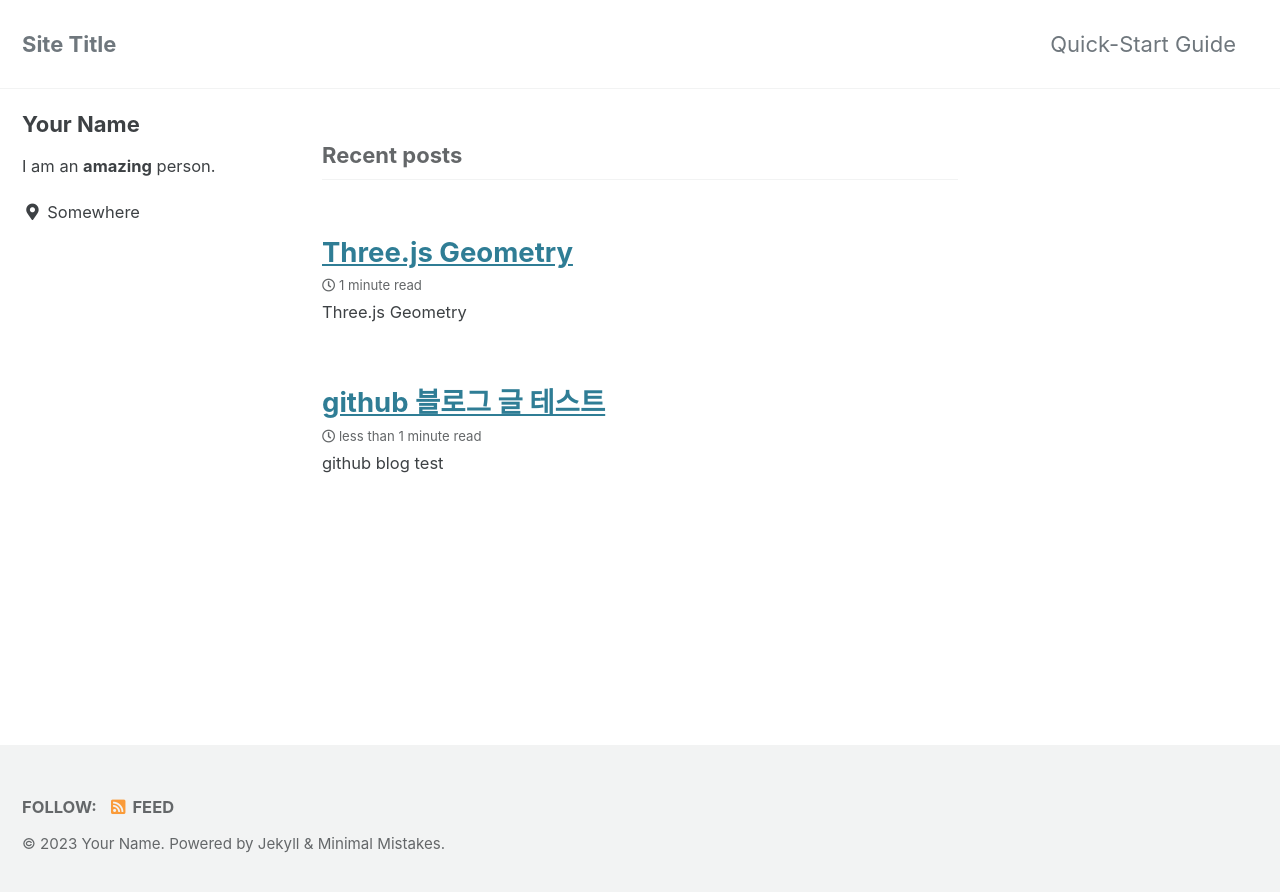
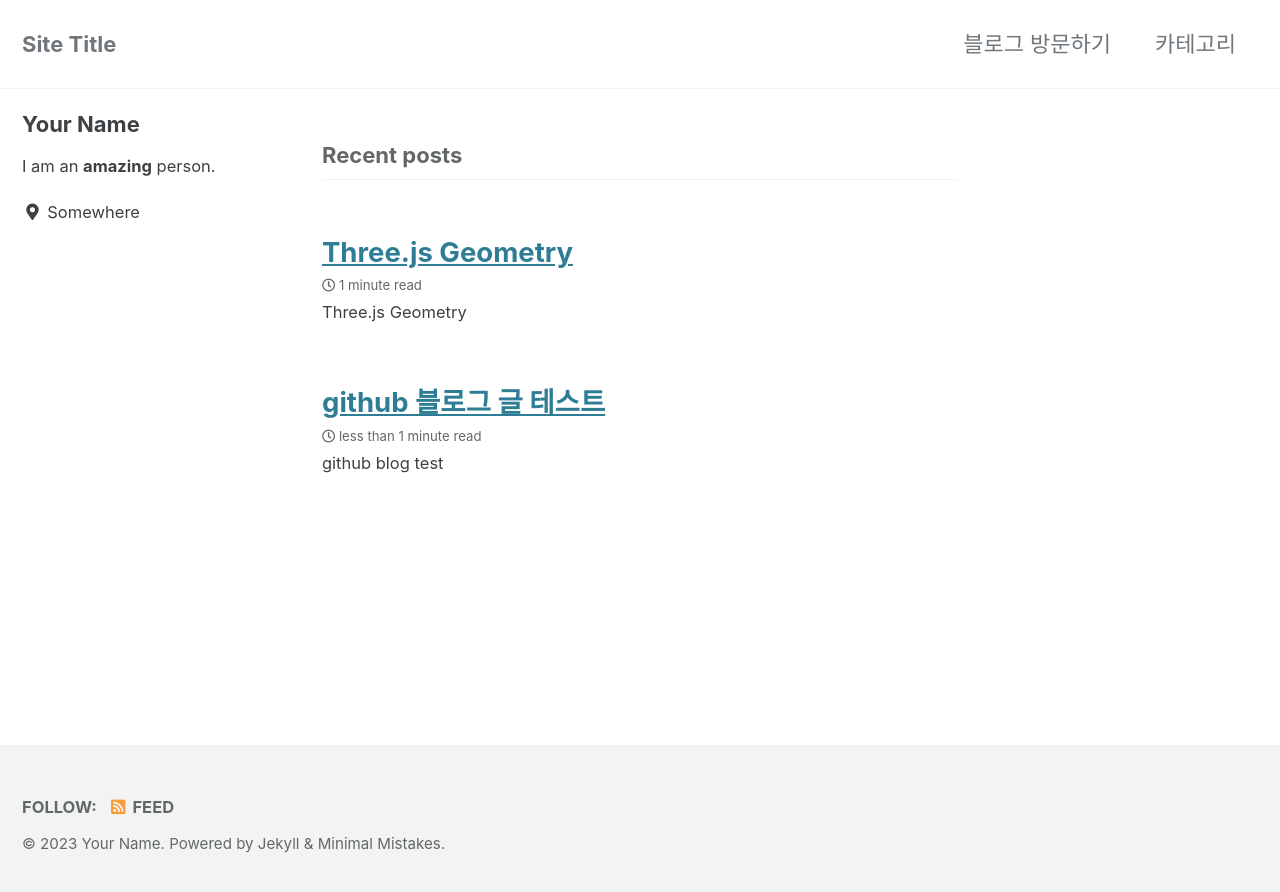
Before and after one commit to tux31337/tux31337.github.io, a Jekyll site: the page built from index.html, in a window 1280 px wide. Shown: the top 892 px of the page. Built offline with Jekyll 4.4.1, drawn with Linux system fonts in a browser that asks for light colours; cached includes are drawn as plain includes; the list of posts is cut into pages by our own code.

Commit message:
navigation test

```diff
--- a/_data/navigation.yml
+++ b/_data/navigation.yml
@@ -1,7 +1,9 @@
 # main links
 main:
-  - title: "Quick-Start Guide"
-    url: https://mmistakes.github.io/minimal-mistakes/docs/quick-start-guide/
+  - title: "블로그 방문하기"
+    url: https://tux31337.github.io/
+  - title: "카테고리"
+    url: /category/
   # - title: "About"
   #   url: https://mmistakes.github.io/minimal-mistakes/about/
   # - title: "Sample Posts"
```
